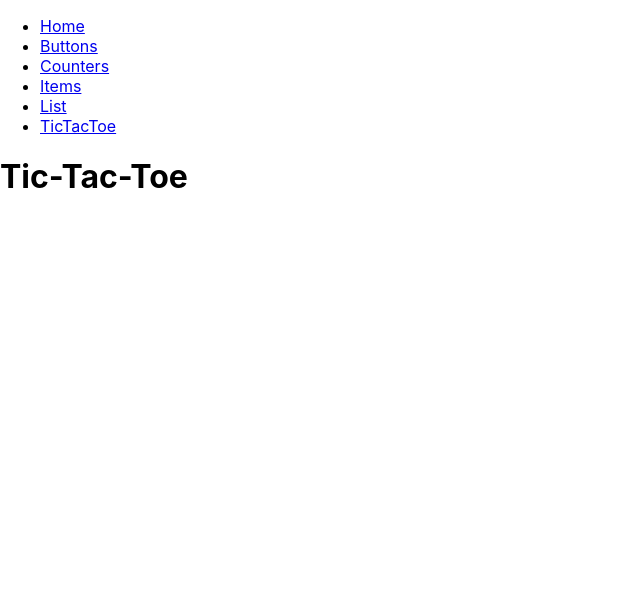
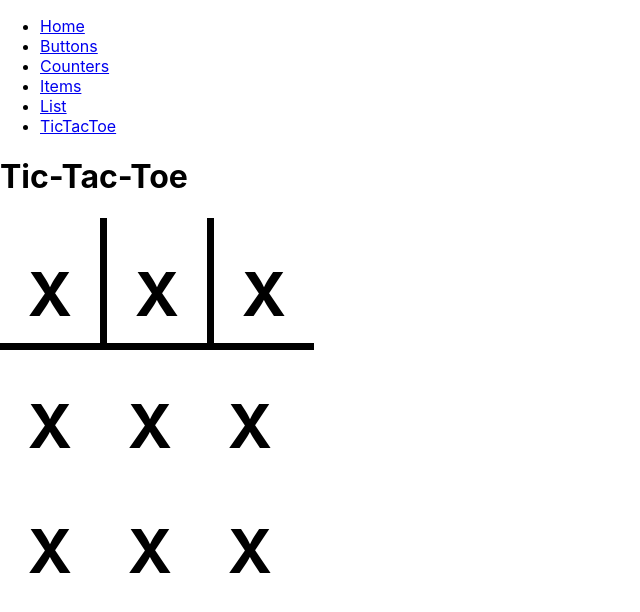
Before and after one commit to TaaviKodari/2023KevatTo1830_React-harjoitus, a React (Create React App) app in the folder 2023kevatto1830_react-harjoitus/: page /TicTacToe in a window 1280 px wide. Shown: the top 612 px of the page, without its empty margins (0-640 px from the left). Built offline with nearby package versions, Linux system fonts and the light colour scheme.

Commit message:
css valmis

```diff
--- /dev/null
+++ b/2023kevatto1830_react-harjoitus/src/TicTacToe/Board.jsx
@@ -0,0 +1,24 @@
+import React from "react";
+import { Square } from "./Square";
+
+export const Board = () =>{
+    return(
+        <div>
+            <div className="row">
+                <Square className="b-bottom-r"/>
+                <Square className="b-bottom-r"/>
+                <Square className="b-bottom"/>
+            </div>
+            <div className="row">
+                <Square/>
+                <Square/>
+                <Square/>
+            </div>
+            <div className="row">
+                <Square/>
+                <Square/>
+                <Square/>
+            </div>
+        </div>
+    );
+}
--- /dev/null
+++ b/2023kevatto1830_react-harjoitus/src/TicTacToe/Square.jsx
@@ -0,0 +1,10 @@
+import React from "react";
+
+export const Square =(props)=>{
+    const classes = props.className?`${props.className} square` : 'square';
+    return(
+        <div className={classes}>
+            <h1>X</h1>
+        </div>
+    );
+}
--- a/2023kevatto1830_react-harjoitus/src/TicTacToe/TicTacToe.css
+++ b/2023kevatto1830_react-harjoitus/src/TicTacToe/TicTacToe.css
@@ -0,0 +1,28 @@
+.row{
+    display:flex;
+    flex-direction: row;
+}
+
+.square{
+    width:100px;
+    height: 100px;
+    font-size: 30px;
+    text-align: center;
+    color: rgb(0, 0, 0);
+    font-weight: bolder;
+    padding-bottom: 25px;
+    font-size: 30px;
+}
+
+.b-bottom-r{
+    border-right: 7px solid black;
+    border-bottom: 7px solid black;
+}
+
+.b-bottom{
+    border-bottom: 7px solid black;
+}
+
+.b.right{
+    border-right: 7px solid black;
+}
--- a/2023kevatto1830_react-harjoitus/src/TicTacToe/TicTacToe.jsx
+++ b/2023kevatto1830_react-harjoitus/src/TicTacToe/TicTacToe.jsx
@@ -1,10 +1,11 @@
 import React from "react";
 import './TicTacToe.css';
-
+import { Board } from "./Board";
 export const TicTacToe =()=>{
     return(
         <div>
             <h1>Tic-Tac-Toe</h1>
+            <Board/>
         </div>
     );
 }
```
